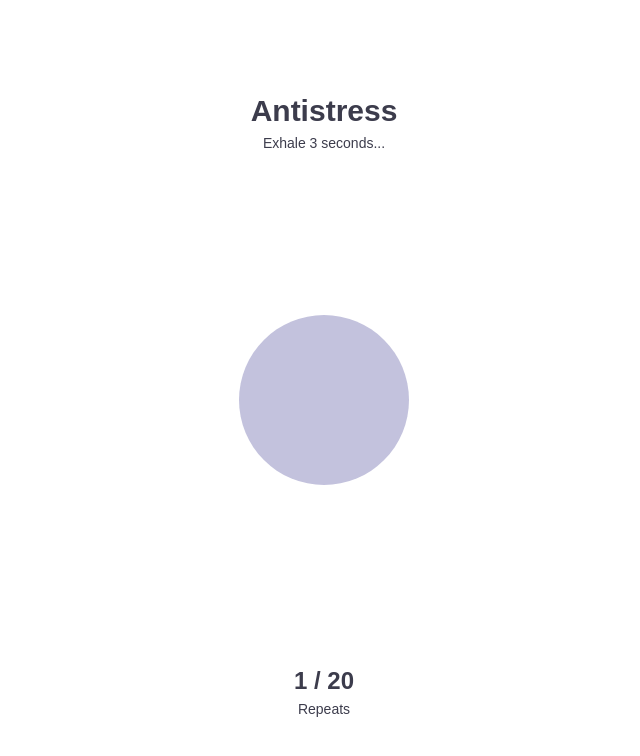
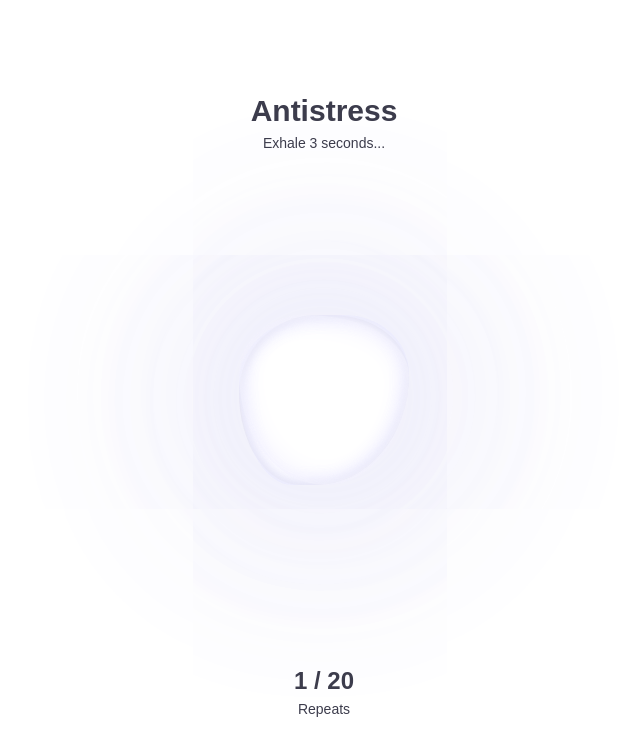
Before and after one commit to denisoed/BrainUp, a Vue app: page / in a window 1280 px wide. Shown: the top 756 px of the page, without its empty margins (316-956 px from the left). Built offline with nearby package versions, Linux system fonts and the light colour scheme; no server answers; what vue3-touch-events, yandex-metrika-vue3 would draw is missing.

Commit message:
Added animation blob

```diff
--- /dev/null
+++ b/src/components/BlobCircles.vue
@@ -0,0 +1,77 @@
+<template>
+  <div class="rings">
+    <div class="ring a"> </div>
+    <div class="ring b"> </div>
+    <div class="ring c"> </div>
+  </div>
+</template>
+
+<style lang="scss" scoped>
+$opacity: 1;
+$color1: #efedff;
+$color2: #d9d9ff;
+$color3: #c3c2dd;
+
+.rings {
+  width: 100%;
+  height: 100%;
+  transform: translate(-50%, -50%);
+  position: absolute;
+  top: 50%;
+  left: 50%;
+  transition: transform 150ms cubic-bezier(0,.3,.3,1),
+              top 2000ms cubic-bezier(0,.6,.4,1),
+              left 2000ms cubic-bezier(0,.6,.4,1);
+}
+.ring {
+  width: 100%;
+  height: 100%;
+  position: absolute;
+  mix-blend-mode: screen;
+
+  &.a {
+    animation: blob1 8s linear infinite alternate;
+    box-shadow: rgba($color1,$opacity) 0 0 300px 10px, rgba($color1, $opacity) 0 0 30px 0 inset;
+  }
+
+  &.b {
+    animation: blob2 9s linear infinite alternate;
+    box-shadow: rgba($color2, $opacity) 0 0 300px 5px, rgba($color2,$opacity) 0 0 20px 0 inset;
+  }
+
+   &.c {
+    animation: blob2 10s linear infinite alternate;
+    box-shadow: rgba($color3, $opacity) 0 0 300px 0, rgba($color3,$opacity) 0 0 10px 0 inset;
+  }
+}
+
+
+@keyframes blob1 {
+    0%,
+   100% {border-radius: 43% 77% 80% 40% / 40% 40% 80% 80%; }
+    20% {border-radius: 47% 73% 61% 59% / 47% 75% 45% 73%; }
+    40% {border-radius: 46% 74% 74% 46% / 74% 58% 62% 46%; }
+    60% {border-radius: 47% 73% 61% 59% / 40% 40% 80% 80%; }
+    80% {border-radius: 50% 70% 52% 68% / 51% 61% 59% 69%; }
+}
+
+@keyframes blob2 {
+    0%,
+  100% { border-radius: 61% 39% 55% 45% / 55% 48% 52% 45%; }
+   20% { border-radius: 47% 73% 61% 59% / 40% 40% 80% 80%; }
+   40% { border-radius: 40% 60% 54% 46% / 61% 38% 62% 39%; }
+   60% { border-radius: 61% 39% 67% 33% / 40% 40% 80% 80%; }
+   80% { border-radius: 47% 73% 61% 59% / 47% 75% 45% 73%; }
+}
+
+@keyframes blob3 {
+    0%,
+  100% { border-radius: 63% 37% 54% 46% / 55% 48% 52% 45%; }
+   14% { border-radius: 40% 60% 54% 46% / 49% 60% 40% 51%; }
+   28% { border-radius: 54% 46% 38% 62% / 49% 70% 30% 51%; }
+   42% { border-radius: 61% 39% 55% 45% / 61% 38% 62% 39%; }
+   56% { border-radius: 61% 39% 67% 33% / 70% 50% 50% 30%; }
+   70% { border-radius: 50% 50% 34% 66% / 56% 68% 32% 44%; }
+   84% { border-radius: 46% 54% 50% 50% / 35% 61% 39% 65%; }
+}
+</style>
--- a/src/pages/HomePage.vue
+++ b/src/pages/HomePage.vue
@@ -1,11 +1,15 @@
 <template>
-  <div class="container">
+  <div class="container home-page">
+
+    <!-- Info 1 -->
     <div class="info">
       <div class="name">Antistress</div>
       <div class="action">Exhale 3 seconds...</div>
       <!-- <span>Cycles: {{ currentCycleIndex + 1 }} / {{ breathingConfig.cycles.length }}</span>
       <span>Repeats: {{ currentRepeatCount + 1 }} / {{ breathingConfig.cycles[currentCycleIndex].repeat }}</span> -->
     </div>
+
+    <!-- Circles -->
     <div ref="circleRef" class="circle" @click="startBreathe">
       <div class="inner-circle" ref="innerCircleRef">
         <div class="cycle-counter">{{ currentRepeatCount + 1 }}</div>
@@ -14,7 +18,11 @@
         v-if="typeof metronomeStartTimer === 'number'"
         class="cycle-timer"
       >{{ `00:0${metronomeStartTimer}` }}</div>
+      <BlobCircles />
     </div>
+
+
+    <!-- Info 2 -->
     <div class="info-2">
       <div class="value">{{ currentRepeatCount + 1 }} / {{ breathingConfig.cycles[currentCycleIndex].repeat }}</div>
       <div class="label">Repeats</div>
@@ -26,6 +34,7 @@
 import { onBeforeMount, onMounted, ref } from 'vue';
 import PlayAudio from '@/core/audio.js';
 import BreatheAudioController from '@/core/breatheAudioController.ts';
+import BlobCircles from '@/components/BlobCircles.vue';
 
 const breathingConfig = ref({
   loop: false,
@@ -234,6 +243,7 @@ onMounted(() => {
   color: #3c3c4c;
   padding: 8px 12px;
   transform: translateX(-50%);
+  z-index: 2;
 
   .name {
     font-size: 30px;
@@ -256,6 +266,7 @@ onMounted(() => {
   align-items: center;
   justify-content: center;
   flex-direction: column;
+  z-index: 2;
 
   .label {
     font-size: 14px;
@@ -273,22 +284,23 @@ onMounted(() => {
   width: 170px;
   height: 170px;
   border-radius: 50%;
-  background: #c3c2dd;
+  // background: #c3c2dd;
   position: relative;
+  z-index: 1;
 }
 
 .inner-circle {
   width: 100%;
   height: 100%;
   border-radius: 50%;
-  background: #9b9bc6;
+  // background: #9b9bc6;
   position: absolute;
   top: 50%;
   left: 50%;
   transform: translate(-50%, -50%) scale(1);
 
   .cycle-counter {
-    color: white;
+    color: #3c3c4c;
     font-size: 60px;
     font-weight: bold;
     position: absolute;
@@ -300,7 +312,7 @@ onMounted(() => {
 }
 
 .cycle-timer {
-  color: white;
+  color: #3c3c4c;
   font-size: 24px;
   font-weight: bold;
   position: absolute;
```
